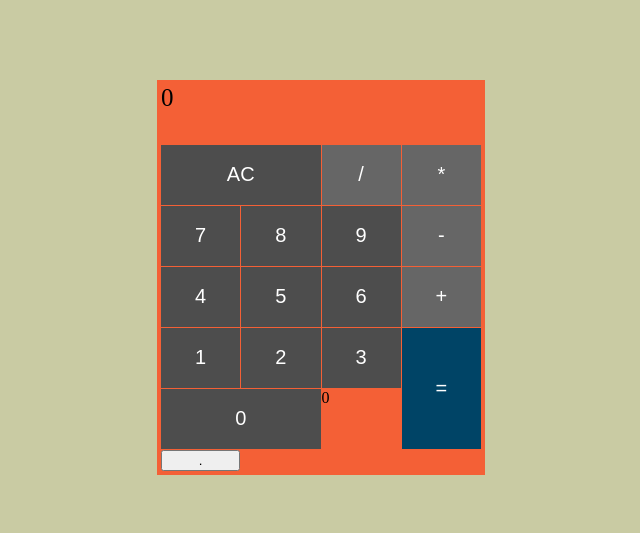
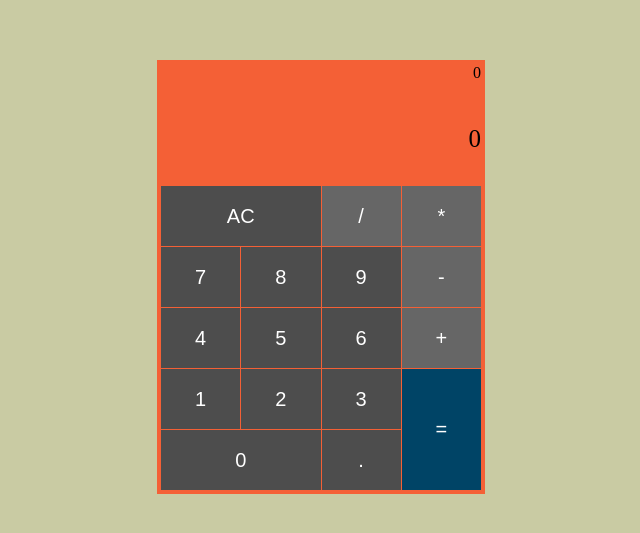
Before and after one commit to nikita-496/free-code-camp, a React (Create React App) app in the folder FrontEnd/calculator/: page / in a window 1280 px wide. Shown: the part 131-664 px from the top of the page, without its empty margins (319-959 px from the left). Built offline with nearby package versions, Linux system fonts and the light colour scheme.

Commit message:
refactoring

```diff
--- a/FrontEnd/calculator/src/styles.css
+++ b/FrontEnd/calculator/src/styles.css
@@ -12,14 +12,14 @@
     display:grid;
     background:#f46036;
     grid-template-columns: repeat(4, 1fr);
-    grid-template-rows:  repeat(6, 60px);
+    grid-template-rows:  repeat(7, 60px);
     grid-gap:1px;
 
     padding:4px;
     min-width: 320px;
   }
 
-  .item, .manipulation, .item-equal, .item-nil {
+  .item, .manipulation, .item-equal, .item-nil, .item-decimal {
     background-color: #4D4D4DFF;
     padding: 10px 16px;
     font-size: 20px;
@@ -32,52 +32,51 @@
   .manipulation {
     background-color: #666666FF;
   }
-  input{
-    width: 100%;
-    height: 60px;
-    border: none;
-    outline:none;
-    text-align:right;
+
+  .formulaScreen{
+    height: 25px;
+    text-align: end;
+    /*background: #E6E6E6FF;*/
+    grid-column-start: 1;
+    grid-column-end: 5;
+    grid-row-start:1;
+    grid-row-end:2;
   }
 
   .format_display{
+    height: 35px;
+    text-align: end;
+    /*background: #E6E6E6FF;*/
     font-size: 25px;
     grid-column-start: 1;
     grid-column-end: 5;
-    grid-row-start:1;
-    grid-row-end:2
+    grid-row-start:2;
+    grid-row-end:3
   }
 
   .clean {
     grid-column-start:1;
     grid-column-end: 3;
-    grid-row-start:2;
-    grid-row-end:3
+    grid-row-start:3;
+    grid-row-end:4;
   }
 
   .item-division{
    grid-column-start:3;
     grid-column-end: 4;
-    grid-row-start:2;
-    grid-row-end:3
+    grid-row-start:3;
+    grid-row-end:4;
   }
 
   .item-multi{
     grid-column-start:4;
     grid-column-end: 5;
-    grid-row-start:2;
-    grid-row-end:3
-  }
-
-  .item-minus{
-     grid-column-start:4;
-    grid-column-end: 5;
     grid-row-start:3;
     grid-row-end:4;
   }
 
-  .item-plus{
-     grid-column-start:4;
+  .item-minus{
+    grid-column-start:4;
     grid-column-end: 5;
     grid-row-start:4;
     grid-row-end:5;
@@ -86,33 +85,40 @@
   .item-plus{
     grid-column-start:4;
     grid-column-end: 5;
-    grid-row-start:4;
-    grid-row-end:5;
+    grid-row-start:5;
+    grid-row-end:6;
   }
 
   .item-equal{
     background-color: #004466FF;
     grid-column-start:4;
     grid-column-end: 5;
-    grid-row-start:5;
-    grid-row-end:7;
+    grid-row-start:6;
+    grid-row-end:8;
   }
 
   .item-nil{
     grid-column-start:1;
     grid-column-end: 3;
-    grid-row-start:6;
-    grid-row-end:7;
+    grid-row-start:7;
+    grid-row-end:8;
   }
+
+ .item-decimal{
+  grid-column-start:3;
+  grid-column-end: 4;
+  grid-row-start:7;
+  grid-row-end:8;
+ }
   .three-group{
-    grid-row-start:3;
-    grid-row-end:4;
-  }
-  .two-group{
     grid-row-start:4;
     grid-row-end:5;
   }
+  .two-group{
+    grid-row-start:5;
+    grid-row-end:6;
+  }
   .one-group{
-    grid-row-start:5;
-    grid-row-end:5;
+    grid-row-start:6;
+    grid-row-end:6;
   }
```
Also changed, not shown: FrontEnd/calculator/src/App.js (line endings or trailing spaces), FrontEnd/calculator/src/Tools.js (line endings or trailing spaces), FrontEnd/calculator/src/index.js (line endings or trailing spaces).
